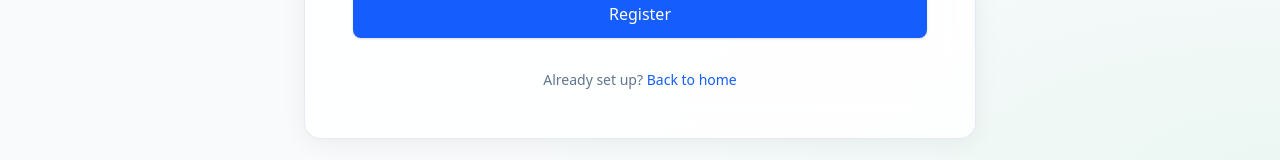
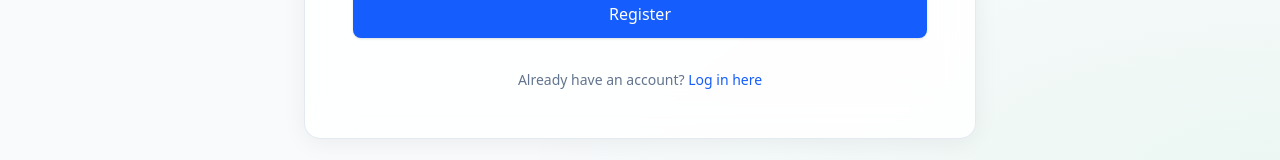
Before and after one commit to jasonsjones/hangar-project, a React (Vite) app in the folder packages/client/: page /register in a window 1280 px wide. Shown: the part 678-838 px from the top of the page. Built offline with nearby package versions, Linux system fonts and the light colour scheme.

Commit message:
refactor(client): point register page link to login route
The register page previously offered a 'Back to home' link to '/'. Send
users who already have an account to the login form instead, mirroring the
login page's 'Register here' link so the two auth pages reciprocate.

```diff
--- a/packages/client/src/RegisterPage.tsx
+++ b/packages/client/src/RegisterPage.tsx
@@ -326,12 +326,12 @@ export function RegisterPage() {
         </form>
 
         <p className="mt-8 text-center text-sm text-slate-500 dark:text-slate-400">
-          Already set up?{' '}
+          Already have an account?{' '}
           <Link
-            to="/"
+            to="/login"
             className="font-medium text-blue-600 hover:text-blue-500 dark:text-blue-400 dark:hover:text-blue-300"
           >
-            Back to home
+            Log in here
           </Link>
         </p>
       </div>
```
